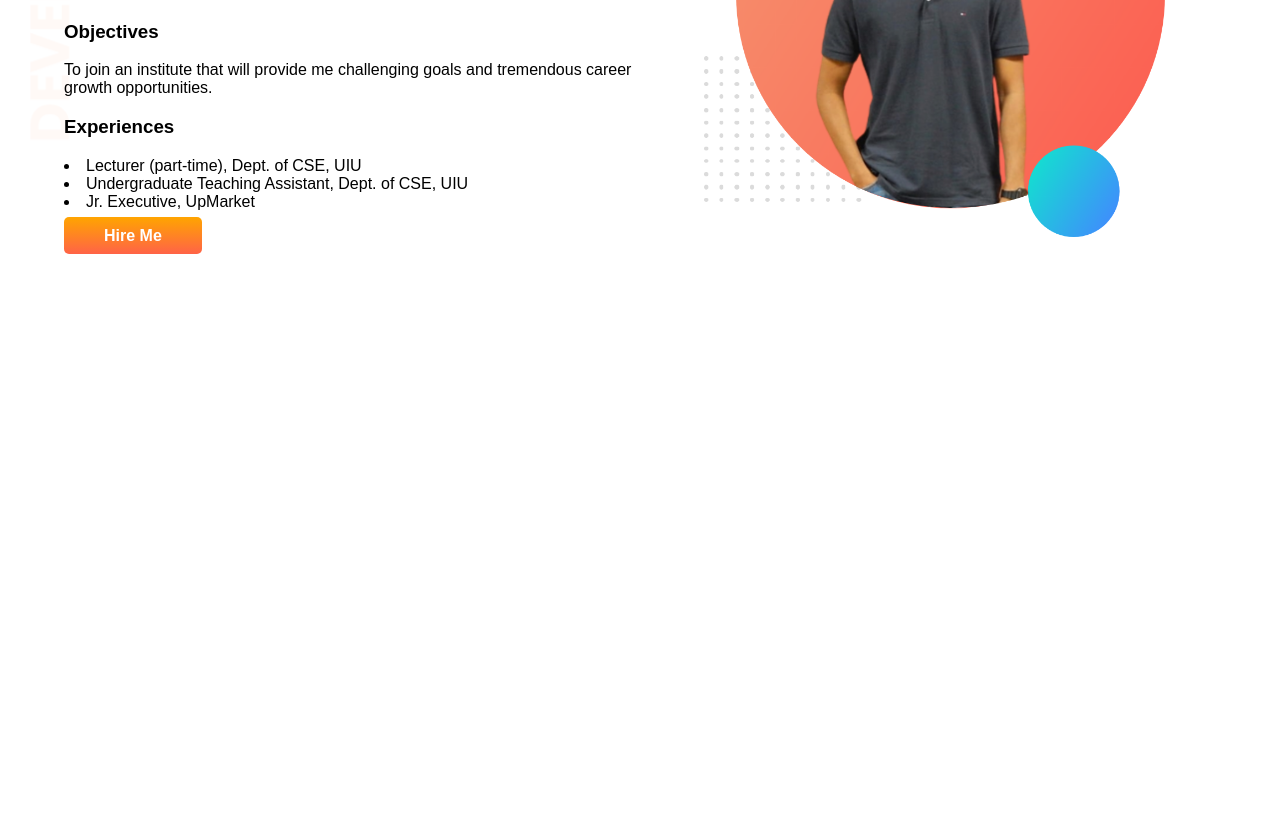
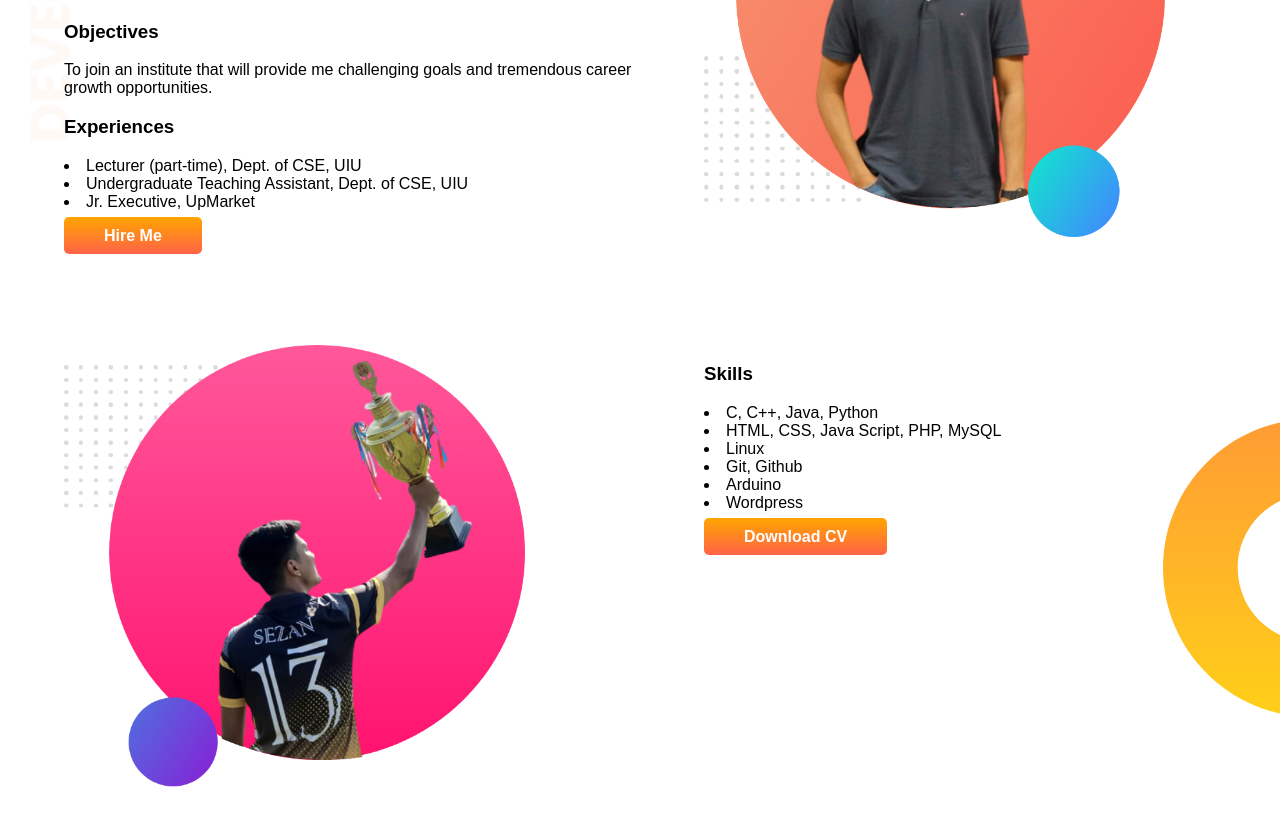
Before and after one commit to md-saikat/Web-development-course, a plain HTML site: page module-4/portfolio-index.html in a window 1280 px wide. Shown: the part 220-1046 px from the top of the page. Before the commit the page ends 800 px from the top, so only its background shows below. Drawn offline with Linux system fonts and the light colour scheme; a web font is replaced by a local one.

Commit message:
Second section added of the personal portfolio

```diff
--- a/module-4/portfolio-index.html
+++ b/module-4/portfolio-index.html
@@ -42,6 +42,27 @@
         </div>
     </section>
 
+
+    <section class="second-section">
+        <div class="half-width">
+            <img src="images/dp2.png" alt="">
+        </div>
+
+        <div class="half-width">
+            <h3>Skills</h3>
+            <p>
+                <li>C, C++, Java, Python</li>
+                <li>HTML, CSS, Java Script, PHP, MySQL</li>
+                <li>Linux</li>
+                <li>Git, Github</li>
+                <li>Arduino</li>
+                <li>Wordpress</li>
+            </p>
+
+            <a class="link-button" target="_blank" href="">Download CV</a>
+        </div>
+    </section>
+
 </body>
 
 </html>
--- a/module-4/style.css
+++ b/module-4/style.css
@@ -14,6 +14,7 @@ h1{
 
 section{
     display: flex;
+    margin-bottom: 100px;;
 }
 
 .half-width{
@@ -39,3 +40,9 @@ section{
     background-image: url(images/top-banner.png);
     background-repeat: no-repeat;
 }
+
+.second-section{
+    background-image: url(images/dream-bg.png);
+    background-repeat: no-repeat;
+    background-position: right;
+}
```
